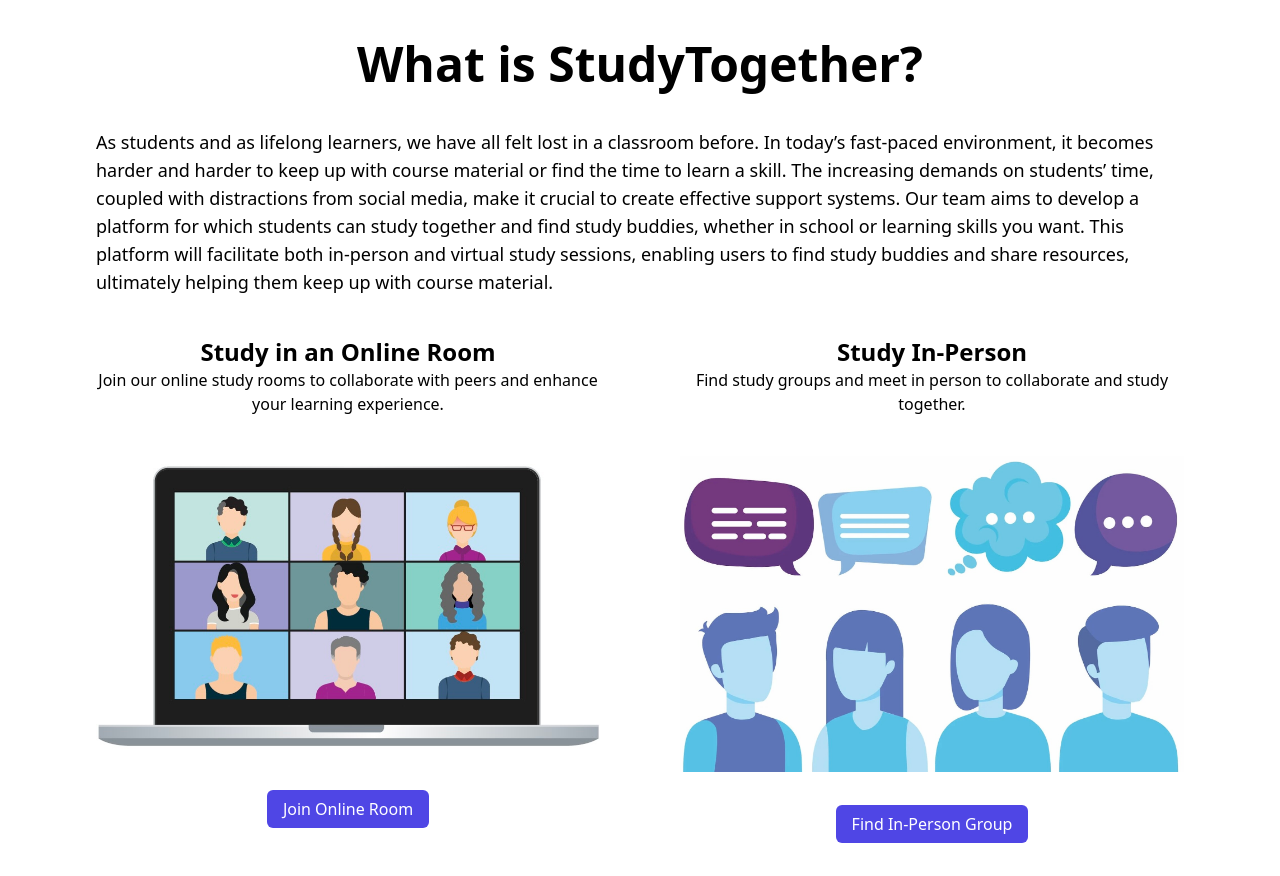
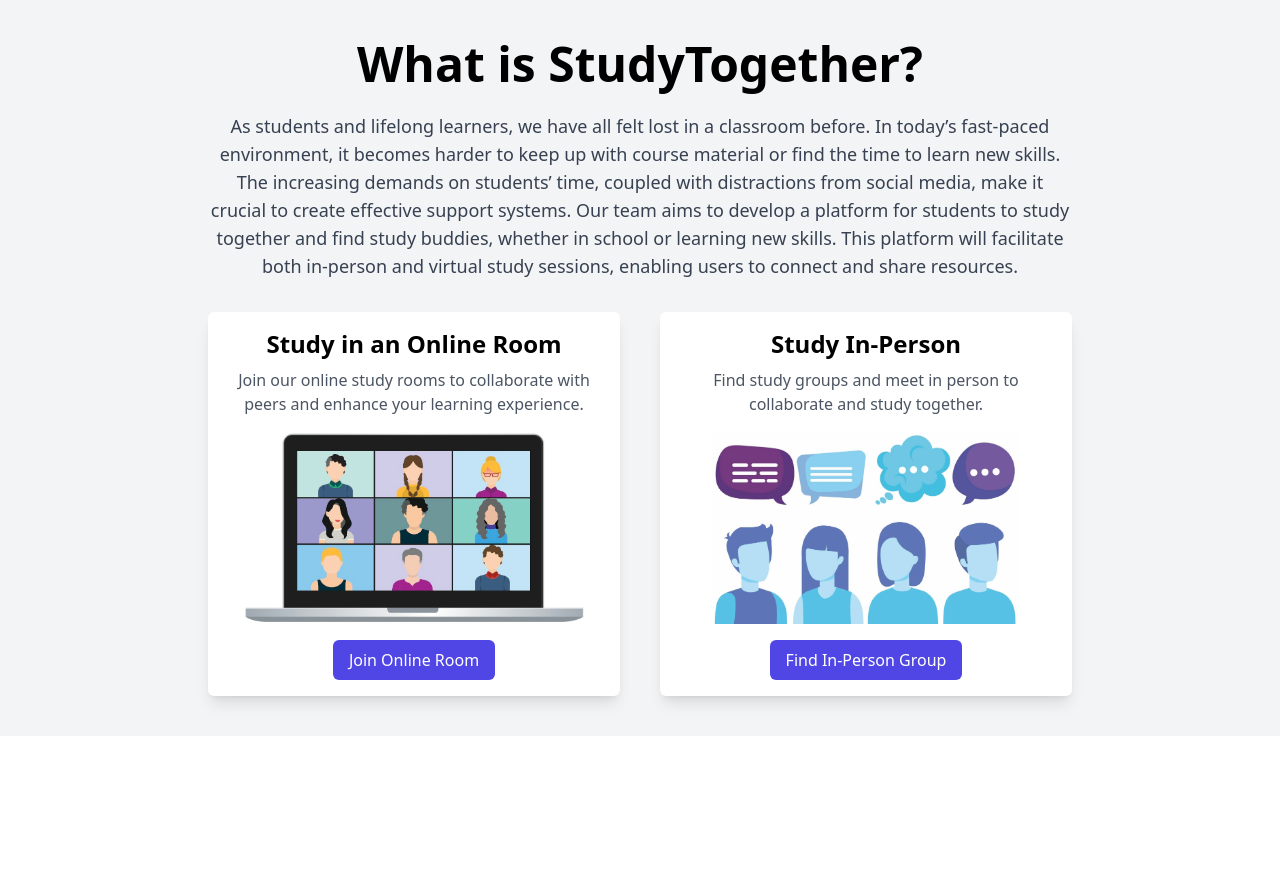
Before and after one commit to shuyi320/StudyTogether, a React (Vite) app in the folder frontend/: page /AboutUs in a window 1280 px wide. After the commit the page ends 800 px from the top, so only its background shows below. Built offline with nearby package versions, Linux system fonts and the light colour scheme; no server answers.

Commit message:
Updated About-us

```diff
--- a/frontend/src/components/AboutUs.jsx
+++ b/frontend/src/components/AboutUs.jsx
@@ -1,42 +1,57 @@
-import online from '../assets/zoom.png'
-import chatBubble from '../assets/chatBubbles.png'
 import { Link } from 'react-router-dom';
 
-// import Image from 'next/image'
+// Import components
+import Navbar from '../components/Navbar';
+
+// Import assets
+import chatBubble from '../assets/chatBubbles.png';
+import online from '../assets/zoom.png';
 
 export default function AboutUs() {
     return (
-        <section className=' w-full h-100 flex items-center px-10 md:px-24 py-10 '>
-            <div className=" flex flex-col items-center ">
-                <h1 className="text-4xl md:text-5xl font-bold font-poppin  text-primary leading-tight">What is StudyTogether?</h1>
-                <p className="text-gray text-lg font-poppins  pt-10 text-wrap ">
-                    As students and as lifelong learners, we have all felt lost in a classroom before.
-                    In today’s fast-paced environment, it becomes harder and harder to keep up with course material or find the time to learn a skill.
-                    The increasing demands on students’ time, coupled with distractions from social media, make it crucial to create effective support systems.
-                    Our team aims to develop a platform for which students can study together and find study buddies, whether in school or learning skills you want.
-                    This platform will facilitate both in-person and virtual study sessions, enabling users to find study buddies and share resources, ultimately helping them keep up with course material.
-                </p>
+        <>
+            <section className='w-full flex flex-col items-center bg-gray-100 py-10'>
+                <div className="max-w-4xl mx-auto text-center px-4">
+                    <h1 className="text-4xl md:text-5xl font-bold font-poppins text-primary mb-6">
+                        What is StudyTogether?
+                    </h1>
+                    <p className="text-gray-700 text-lg font-poppins mb-8">
+                        As students and lifelong learners, we have all felt lost in a classroom before.
+                        In today’s fast-paced environment, it becomes harder to keep up with course material or find the time to learn new skills.
+                        The increasing demands on students’ time, coupled with distractions from social media, make it crucial to create effective support systems.
+                        Our team aims to develop a platform for students to study together and find study buddies, whether in school or learning new skills.
+                        This platform will facilitate both in-person and virtual study sessions, enabling users to connect and share resources.
+                    </p>
+                </div>
 
-                <div className="pt-10 flex justify-space gap-x-20">
-                    <div className='flex-1  items-center text-center'>
-                        <h1 className="font-bold font-poppins text-2xl text-lightBeige">Study in an Online Room</h1>
-                        <p>Join our online study rooms to collaborate with peers and enhance your learning experience.</p>
-                        <img className='h-30 w-30 py-12' src={online} alt='' />
-                        <Link to='/StudySession' className="px-4 py-2 bg-indigo-600 text-white rounded-md hover:bg-indigo-500">Join Online Room</Link>
-                    </div>
-                    <div className='flex-1  items-center text-center'>
-                        <h1 className="font-bold font-poppins text-2xl text-lightBeige">Study In-Person</h1>
-                        <p>Find study groups and meet in person to collaborate and study together.</p>
-                        <img className='h-30 w-30 py-10' src={chatBubble} alt='' />
-                        <Link to="/EventList" className="px-4 py-2 bg-indigo-600 text-white rounded-md hover:bg-indigo-500">Find In-Person Group</Link>
+                <div className="max-w-4xl mx-auto grid grid-cols-1 md:grid-cols-2 gap-10 px-4">
+                    <div className='flex flex-col items-center text-center p-4 bg-white shadow-lg rounded-md'>
+                        <h2 className="font-bold font-poppins text-2xl text-lightBeige mb-2">
+                            Study in an Online Room
+                        </h2>
+                        <p className="text-gray-600 mb-4">
+                            Join our online study rooms to collaborate with peers and enhance your learning experience.
+                        </p>
+                        <img className='h-auto max-h-48 w-auto mb-4' src={online} alt='Online Study Room' />
+                        <Link to='/StudySession' className="px-4 py-2 bg-indigo-600 text-white rounded-md hover:bg-indigo-500">
+                            Join Online Room
+                        </Link>
                     </div>
 
+                    <div className='flex flex-col items-center text-center p-4 bg-white shadow-lg rounded-md'>
+                        <h2 className="font-bold font-poppins text-2xl text-lightBeige mb-2">
+                            Study In-Person
+                        </h2>
+                        <p className="text-gray-600 mb-4">
+                            Find study groups and meet in person to collaborate and study together.
+                        </p>
+                        <img className='h-auto max-h-48 w-auto mb-4' src={chatBubble} alt='In-Person Study Group' />
+                        <Link to="/EventList" className="px-4 py-2 bg-indigo-600 text-white rounded-md hover:bg-indigo-500">
+                            Find In-Person Group
+                        </Link>
+                    </div>
                 </div>
-            </div>
-
-
-
-
-        </section>
-    )
+            </section>
+        </>
+    );
 }
--- a/frontend/src/pages/EventList.jsx
+++ b/frontend/src/pages/EventList.jsx
@@ -1,16 +1,56 @@
+import React, { useEffect, useState } from 'react';
 import Sidebar from "../components/Sidebar";
 
 const EventList = () => {
-    return (<div className="flex justify-around">
-        <div className="flex-col">
-            <Sidebar/>
-            <div className="flex gap-x-16">
-                <h1 className='flex-1'>event</h1>
-                <h1 className='flex-1'>event</h1>
+    const [events, setEvents] = useState([]); // State to store fetched events
+    const [loading, setLoading] = useState(true); // State to handle loading status
+    const [error, setError] = useState(null); // State to handle errors
+
+    // Function to fetch events from the backend
+    const fetchEvents = async () => {
+        try {
+            const response = await fetch('YOUR_API_ENDPOINT/events'); // Replace with your API endpoint
+            if (!response.ok) {
+                throw new Error('Network response was not ok');
+            }
+            const data = await response.json();
+            setEvents(data); // Assuming the API returns an array of events
+        } catch (err) {
+            setError(err.message); // Set error message in state
+        } finally {
+            setLoading(false); // Set loading to false after fetching
+        }
+    };
+
+    useEffect(() => {
+        fetchEvents(); // Fetch events when the component mounts
+    }, []);
+
+    return (
+        <div className="flex justify-around">
+            <div className="flex-col">
+                <Sidebar />
+                <div className="flex gap-x-16">
+                    <h1 className='flex-1'>Event List</h1>
+                </div>
+                {loading ? (
+                    <p>Loading events...</p>
+                ) : error ? (
+                    <p>Error: {error}</p>
+                ) : (
+                    <div className="event-list">
+                        {events.map(event => (
+                            <div key={event.id} className="event-item">
+                                <h2>{event.title}</h2>
+                                <p>{event.description}</p>
+                                {/* Add more event details as needed */}
+                            </div>
+                        ))}
+                    </div>
+                )}
             </div>
         </div>
-
-    </div>)
+    );
 };
 
 export default EventList;
--- /dev/null
+++ b/frontend/src/pages/HomePage.jsx
@@ -0,0 +1,27 @@
+// pages/Home.js
+
+// Import Components
+import Navbar from '../components/Navbar';
+import Hero from '../components/Hero';
+import AboutUs from '../components/AboutUs';
+
+const Home = () => {
+  return (
+    <>
+      <Navbar />
+      <Hero />
+
+      {/* About Us section with an ID for smooth scrolling */}
+      <div id="about-us">
+        <AboutUs />
+      </div>
+
+      <div className="container bg-gray mx-auto p-4">
+        <h2 className="text-2xl font-bold text-center mt-8">Explore More</h2>
+        {/* Add additional sections or components here */}
+      </div>
+    </>
+  );
+};
+
+export default Home;
```
